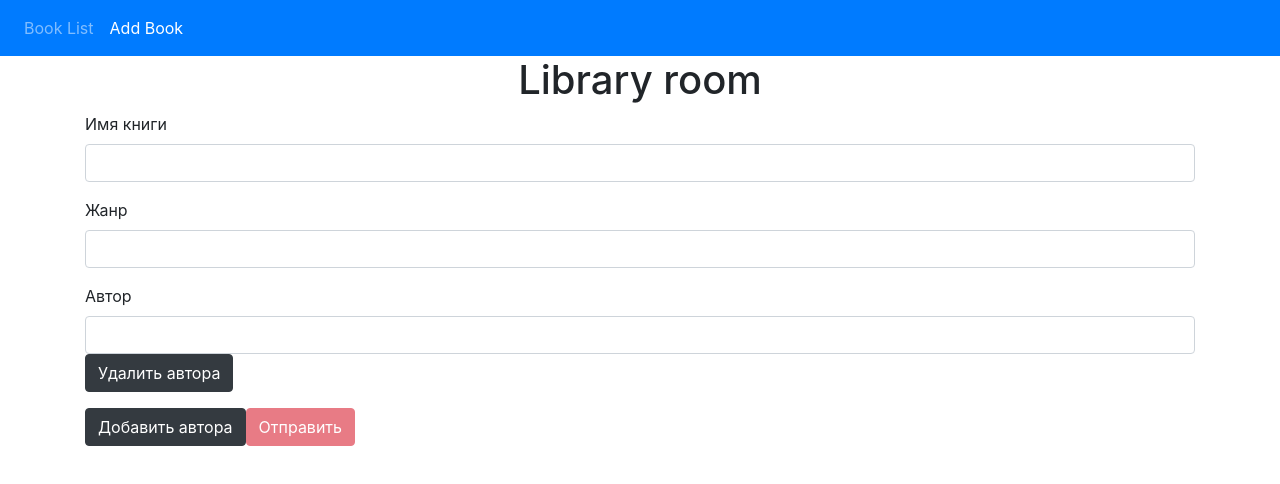
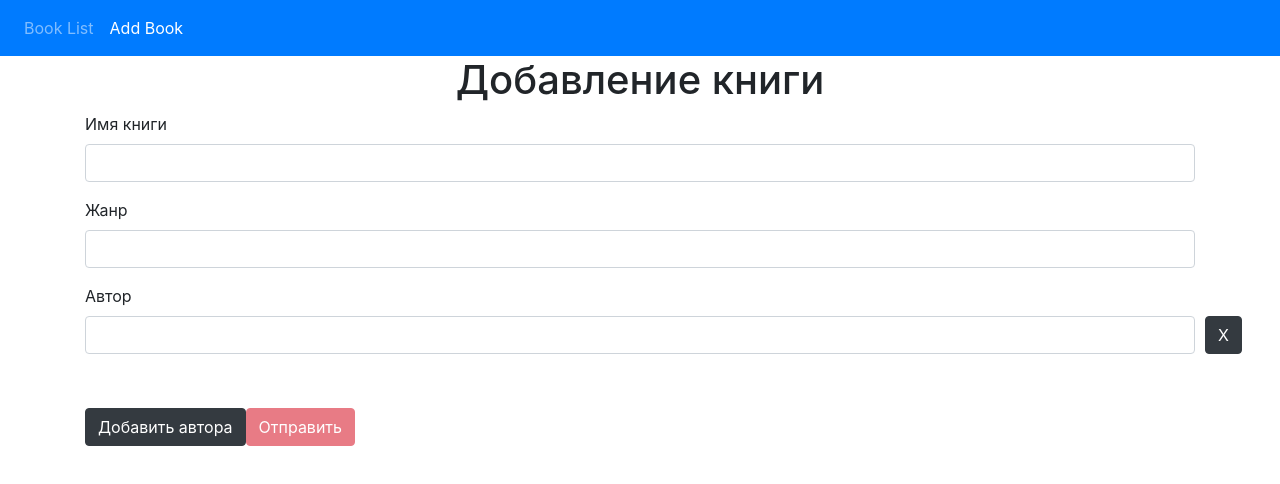
Before and after one commit to slavableat/Angular-client, an Angular app: page /create-book in a window 1280 px wide. Shown: the top 484 px of the page. Built offline with nearby package versions, Linux system fonts and the light colour scheme.

Commit message:
completed front without genres and authors lists:

```diff
--- a/src/app/add-book/add-book.component.css
+++ b/src/app/add-book/add-book.component.css
@@ -0,0 +1,8 @@
+.delete-button{
+  position:relative;
+  bottom:38px;
+  left:1120px;
+}
+.add-btn{
+  margin:10px;
+}
--- a/src/app/add-book/add-book.component.html
+++ b/src/app/add-book/add-book.component.html
@@ -1,3 +1,4 @@
+<h1 class="text-center"> Добавление книги </h1>
 <form [formGroup]="myForm" novalidate>
   <div class="form-group">
     <label>Имя книги</label>
@@ -11,8 +12,8 @@
     <div class="form-group" *ngFor="let author of getFormsControls()['controls']; let i = index">
       <label>Автор</label>
       <input class="form-control" formControlName="{{i}}"/>
-      <button class="btn btn-dark" (click)="deleteAuthor(i)">
-        Удалить автора
+      <button class="delete-button btn btn-dark" (click)="deleteAuthor(i)">
+        X
       </button>
     </div>
 
--- a/src/app/app.component.html
+++ b/src/app/app.component.html
@@ -8,7 +8,6 @@
     </li>
   </ul>
 </nav>
-<h1 class="text-center"> {{title}} </h1>
 <div class="container">
   <router-outlet></router-outlet>
 </div>
--- a/src/app/book-list/book-list.component.css
+++ b/src/app/book-list/book-list.component.css
@@ -0,0 +1,3 @@
+.book-btn{
+  margin:5px;
+}
--- a/src/app/book-list/book-list.component.html
+++ b/src/app/book-list/book-list.component.html
@@ -1,3 +1,4 @@
+<h1 class="text-center"> Библиотека </h1>
 <div class="card my-5">
   <div class="card-body">
     <table class="table table-bordered table-striped">
@@ -18,10 +19,9 @@
         <td><p *ngFor="let author of book.authors">{{author.name}}</p></td>
         <td>
 
-          <button class="btn btn-danger" (click)="editBook(book.id)"> Изменить</button>
-          <br><br>
-
-          <button class="btn btn-danger" (click)="deleteBook(book.id)"> Удалить</button>
+          <button class="book-btn btn btn-danger" style="background: green; border-color: green"(click)="editBook(book.id)"> Изменить</button>
+          <br>
+          <button class="book-btn btn btn-danger" (click)="deleteBook(book.id)"> Удалить</button>
         </td>
       </tr>
 
--- a/src/app/book-list/book-list.component.ts
+++ b/src/app/book-list/book-list.component.ts
@@ -39,7 +39,7 @@ export class BookListComponent implements OnInit {
     })
   }
   public editBook(id:number){
-    this.router.navigate(['edit-book']);
+    this.router.navigate(['edit-book',{id:id}]);
   }
 
 
--- a/src/app/update-book/update-book.component.css
+++ b/src/app/update-book/update-book.component.css
@@ -0,0 +1,8 @@
+.delete-button{
+  position:relative;
+  bottom:38px;
+  left:1120px;
+}
+.add-btn{
+  margin:10px;
+}
--- a/src/app/update-book/update-book.component.html
+++ b/src/app/update-book/update-book.component.html
@@ -1,3 +1,4 @@
+<h1 class="text-center"> Редактирование книги </h1>
 <form [formGroup]="myForm" novalidate>
   <div class="form-group">
     <label>Имя книги</label>
@@ -11,14 +12,14 @@
     <div class="form-group" *ngFor="let author of getFormsControls()['controls']; let i = index">
       <label>Автор</label>
       <input class="form-control" formControlName="{{i}}"/>
-      <button class="btn btn-dark" (click)="deleteAuthor(i)">
-        Удалить автора
+      <button class="delete-button btn btn-dark" (click)="deleteAuthor(i)">
+        X
       </button>
     </div>
   </div>
 
   <div class="form-group">
-    <button class="btn btn-dark" (click)="addAuthor()">
+    <button class="add-btn btn btn-dark" (click)="addAuthor()">
       Добавить автора
     </button>
     <button (click)="submit()" class="btn btn-danger" [disabled]="myForm.invalid">
--- a/src/app/update-book/update-book.component.ts
+++ b/src/app/update-book/update-book.component.ts
@@ -23,8 +23,8 @@ export class UpdateBookComponent implements OnInit {
 
   ngOnInit(): void {
     console.log("updatebook ngoninit");
-    this.id=232;                                                 ///////////ТЕСТ
-   // this.id=this.route.snapshot.params['id'];
+    //this.id=232;
+   this.id=this.route.snapshot.params['id'];
     this.bookService.getById(this.id).subscribe(data=>{
       this.oldBook=data;
       this.myForm = this.formBuilder.group({
@@ -54,7 +54,7 @@ export class UpdateBookComponent implements OnInit {
     let book:Book=new Book();
     book.genre=new Genre();
     book.authors=[];
-    book.id=232;                                          ///////////ТЕСТ
+    book.id=this.id;                                          ///////////ТЕСТ
     for (let formAuthor of this.myForm.value.authors) {
       let author:Author=new Author();
       author.name=formAuthor;
```
